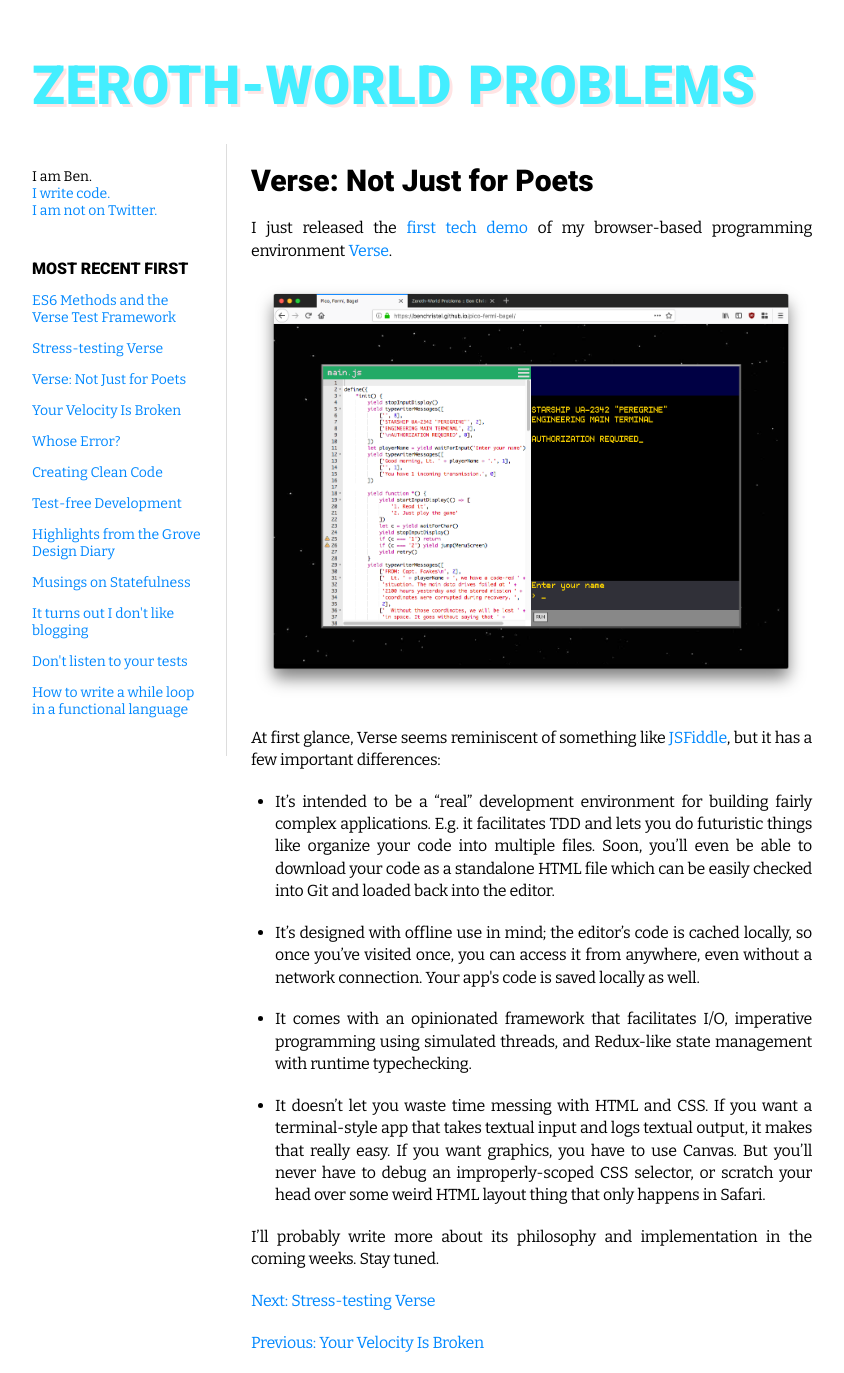
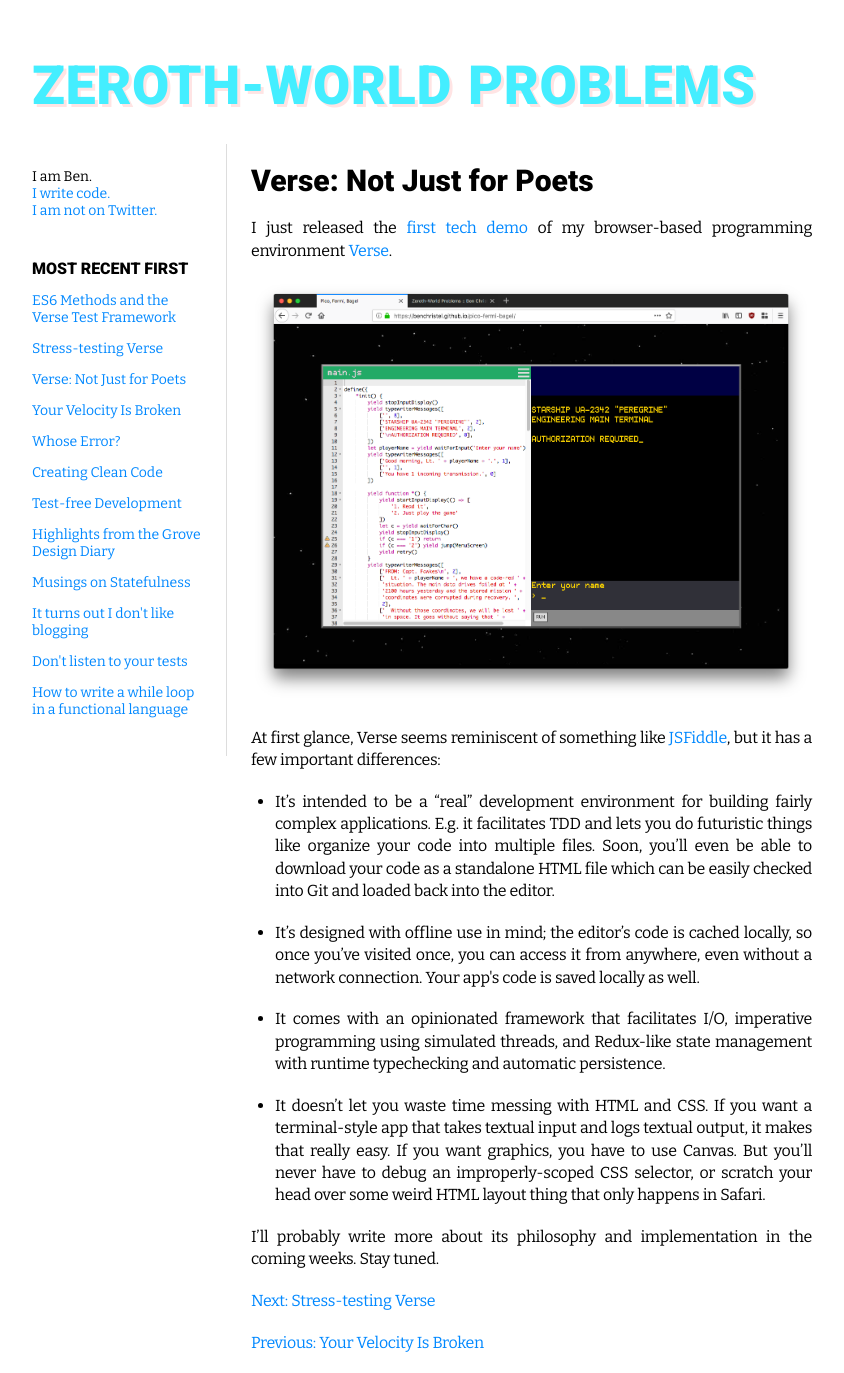
Before and after one commit to benchristel/benchristel.github.io, a Jekyll site: the page built from _posts/2018-04-16-verse-not-just-for-poets.md, in a window 1280 px wide. Shown: the whole page, without its empty margins (218-1062 px from the left). Built offline with Jekyll 4.4.1, drawn with Linux system fonts in a browser that asks for light colours.

Commit message:
Append to Verse's feature list

```diff
--- a/_posts/2018-04-16-verse-not-just-for-poets.md
+++ b/_posts/2018-04-16-verse-not-just-for-poets.md
@@ -31,7 +31,8 @@ differences:
 
 - It comes with an opinionated framework that facilitates
   I/O, imperative programming using simulated threads, and
-  Redux-like state manage&shy;ment with runtime typechecking.
+  Redux-like state manage&shy;ment with runtime typechecking
+  and automatic persistence.
 
 - It doesn't let you waste time messing with HTML and CSS.
   If you want a terminal-style app that takes textual input
```
